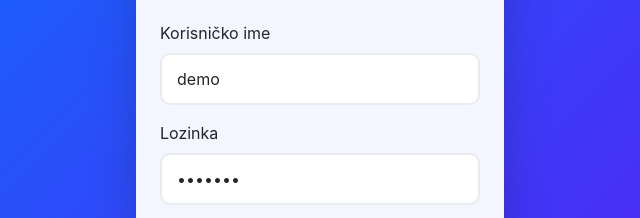
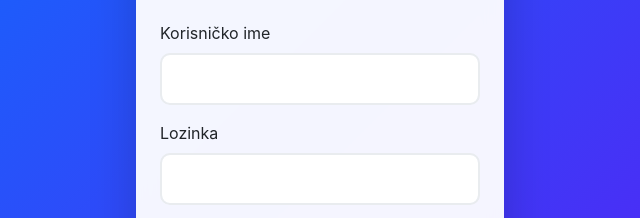
Before and after one commit to zeljkobar/dokumenta_portal, a plain HTML site: page frontend/index.html in a window 1280 px wide. Shown: the part 297-515 px from the top of the page, 320-960 px from the left. Drawn offline with nearby package versions, Linux system fonts and the light colour scheme.

Commit message:
Remove demo user login prefill

```diff
--- a/frontend/index.html
+++ b/frontend/index.html
@@ -29,6 +29,7 @@
                   type="text"
                   class="form-control"
                   id="username"
+                  autocomplete="username"
                   required
                 />
               </div>
@@ -39,6 +40,7 @@
                   type="password"
                   class="form-control"
                   id="password"
+                  autocomplete="current-password"
                   required
                 />
               </div>
--- a/frontend/js/login.js
+++ b/frontend/js/login.js
@@ -36,8 +36,4 @@ document.addEventListener("DOMContentLoaded", function () {
       loginSpinner.classList.add("d-none");
     }
   });
-
-  // Pre-fill demo credentials for testing
-  document.getElementById("username").value = "demo";
-  document.getElementById("password").value = "demo123";
 });
```
